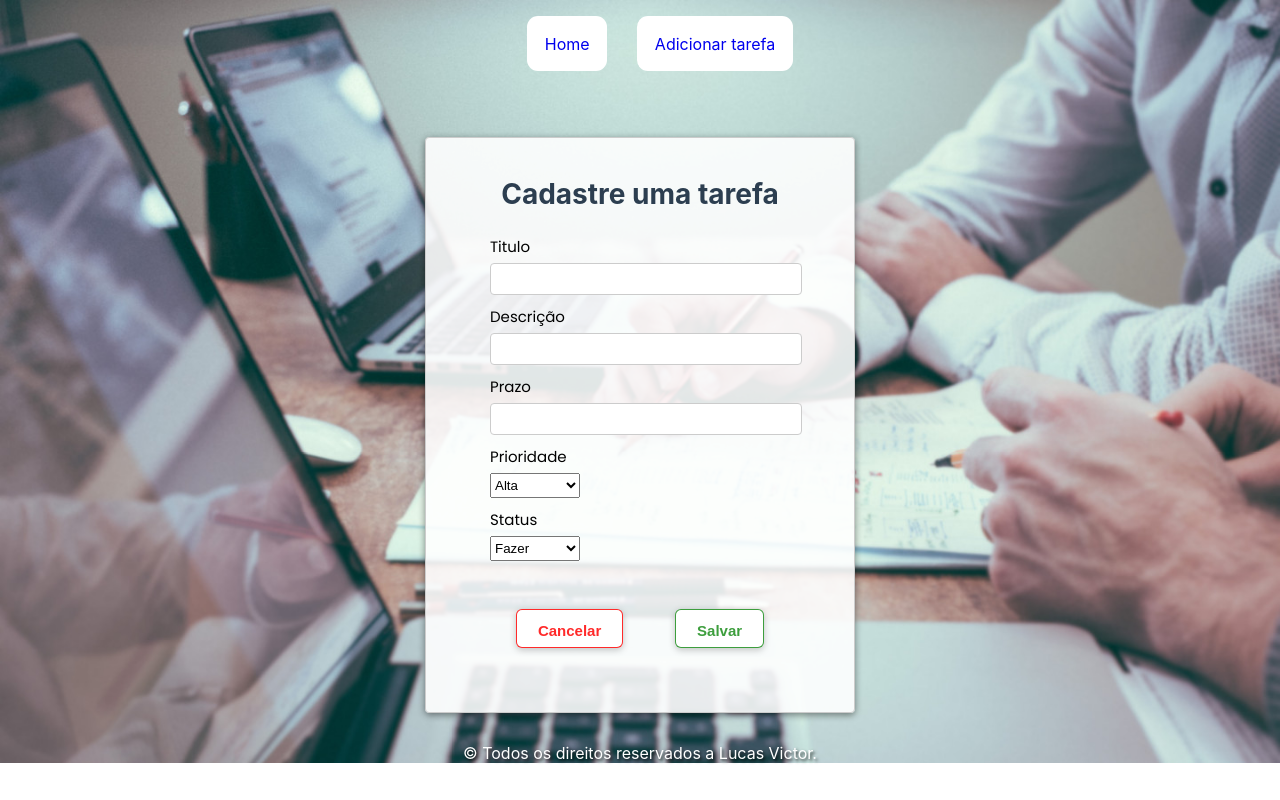
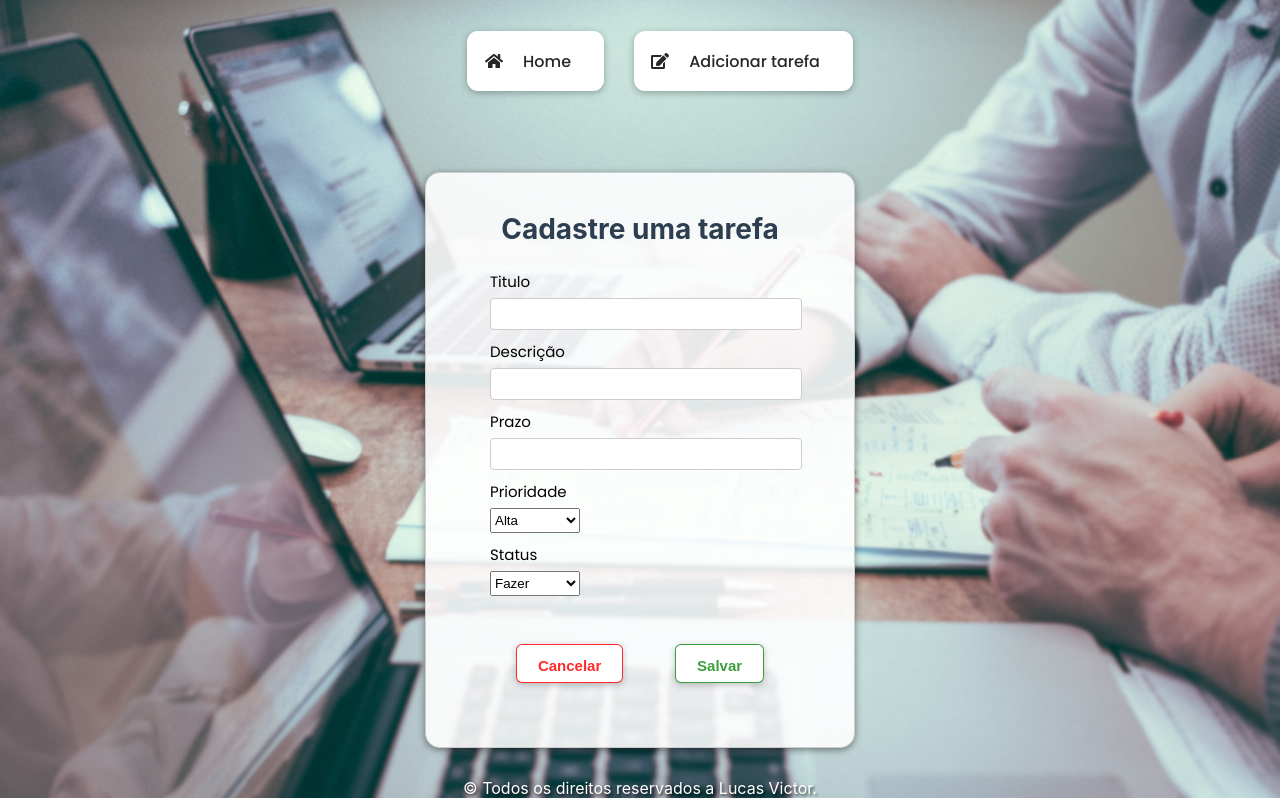
Before and after one commit to lucasmbrute2/frontend-to-do-list-react, a React (Create React App) app: page /add in a window 1280 px wide. Built offline with nearby package versions, Linux system fonts and the light colour scheme; the HTML template or start-up script is replaced by a standard one; a web font is replaced by a local one.

Commit message:
header att

```diff
--- a/src/components/shared/Form/Formulario.scss
+++ b/src/components/shared/Form/Formulario.scss
@@ -2,7 +2,7 @@
 
 .add{
     border: 1px solid #ccc;
-    border-radius: 4px;
+    border-radius: 15px;
     box-shadow: 0 2px 7px 0 rgba(0, 0, 0, 0.452);
     width: 300px;
     margin: 50px auto;
--- a/src/components/shared/Header/Header.js
+++ b/src/components/shared/Header/Header.js
@@ -1,21 +1,26 @@
 import React from "react";
 import "./Header.scss"
 import { Link } from "react-router-dom";
+import { FontAwesomeIcon } from "@fortawesome/react-fontawesome";
+import { faHome } from "@fortawesome/free-solid-svg-icons";
+import { faEdit } from "@fortawesome/free-solid-svg-icons";
 
 const Header = ()=>{
     return(
         <header className="header">
                 <ul className="header-list">
-                    <div className='header-list-div'>
-                        <Link to="/" className="header-list-div-item">
-                            <li>Home</li>
-                        </Link>
-                    </div>
-                    <div className='header-list-div'>
-                        <Link to="/add" className="header-list-div-item">
-                            <li>Adicionar tarefa</li>
-                        </Link>
-                    </div>
+                    <Link to="/" className='header-list-div'>
+                        <div className="header-list-div-item">
+                            <FontAwesomeIcon icon={faHome} className='header-list-div-item-fa'></FontAwesomeIcon>
+                            <li className='header-list-div-item-li'>Home</li>
+                        </div>
+                    </Link>
+                    <Link to="/add" className='header-list-div'>
+                        <div className="header-list-div-item">
+                            <FontAwesomeIcon icon={faEdit} className='header-list-div-item-fa'></FontAwesomeIcon>
+                            <li className='header-list-div-item-li'>Adicionar tarefa</li>
+                        </div>
+                    </Link>
 
 
 
--- a/src/components/shared/Header/Header.scss
+++ b/src/components/shared/Header/Header.scss
@@ -3,6 +3,7 @@
 @import url('https://fonts.googleapis.com/css2?family=Open+Sans:ital,wght@0,300;0,400;0,600;1,300;1,400;1,600&display=swap');
 
 .header{
+    margin: 15px auto;
     &-list{
         display: flex;
         justify-content: center;
@@ -12,7 +13,21 @@
             background-color: #fff;
             padding: 1.1rem;
             border-radius: 11px;
-            display: flex;
+            box-shadow: 0 2px 7px 0 rgba(0, 0, 0, 0.288);
+            &-item{
+                display: flex;
+                align-items: center;
+                &-fa{
+                    margin-right: 20px;
+                    color: rgba(0, 0, 0, 0.849);
+                }
+                &-li{
+                    margin-right: 15px;
+                    color: rgba(0, 0, 0, 0.849);
+                    font-weight: 500;
+                    font-family: 'Poppins', sans-serif;
+                }
+            }
         }
     }
 }
--- a/src/components/structure/taskCard/taskCard.scss
+++ b/src/components/structure/taskCard/taskCard.scss
@@ -11,7 +11,7 @@ span{
 .card{
     border-radius:8px;
     border: 1px solid #c3c3c3;
-    box-shadow: 0 2px 7px 0 rgba(0, 0, 0, 0.637);
+    box-shadow: 0 2px 7px 0 rgba(0, 0, 0, 0.288);
     background-color: rgba(255, 255, 255, 0.856);
     width: 400px;
     max-height: 15rem;
--- a/src/pages/Home/Home.scss
+++ b/src/pages/Home/Home.scss
@@ -8,8 +8,8 @@
       font-size: 60px;
       text-shadow: .1em .1em .2em rgba(255, 255, 255, 0.678);
       font-family: 'Gluten', cursive;
-      font-weight: 200;
-      margin: 25px 0 0px 0;
+      font-weight: 300;
+      margin: 15px auto;
       color: #000;
    }
 }
```
